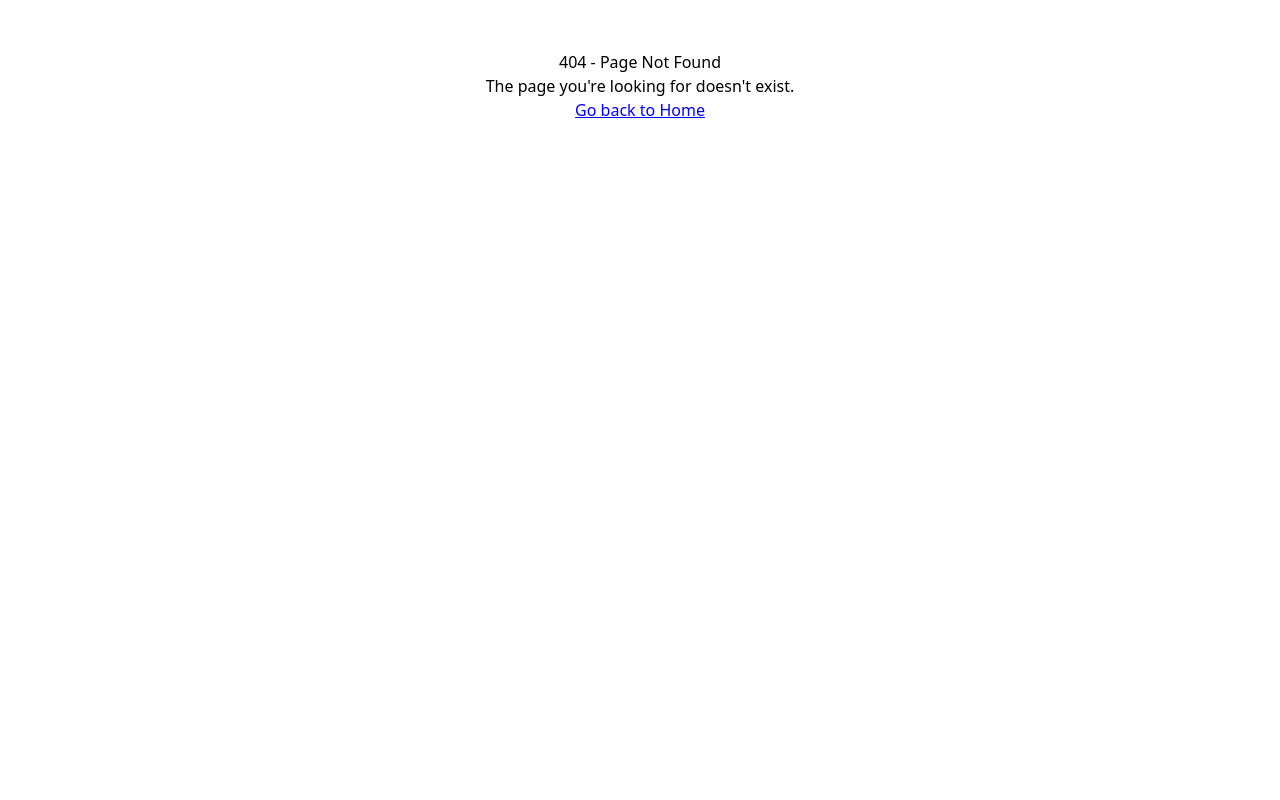
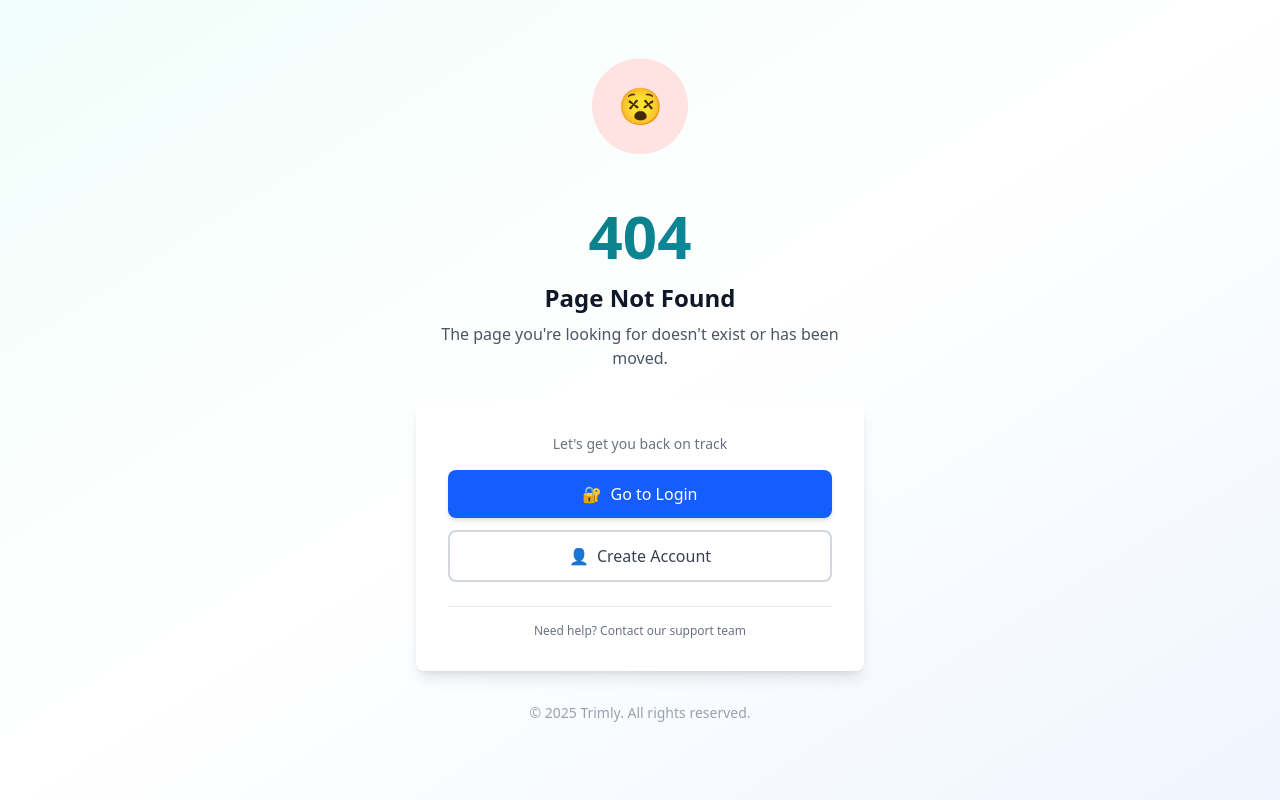
Before and after one commit to manku31/Trimly, a React (Vite) app in the folder frontend/: page / in a window 1280 px wide. Before the commit this address had no page. Built offline with nearby package versions, Linux system fonts and the light colour scheme.

Commit message:
Update error page

```diff
--- a/frontend/src/pages/ErrorPage.tsx
+++ b/frontend/src/pages/ErrorPage.tsx
@@ -2,12 +2,66 @@
 
 function ErrorPage() {
   return (
-    <div style={{ textAlign: "center", padding: "50px" }}>
-      <h1>404 - Page Not Found</h1>
-      <p>The page you're looking for doesn't exist.</p>
-      <Link to="/" style={{ color: "blue", textDecoration: "underline" }}>
-        Go back to Home
-      </Link>
+    <div className="min-h-screen bg-gradient-to-br from-teal-50 via-white to-blue-50 flex items-center justify-center py-12 px-4 sm:px-6 lg:px-8">
+      <div className="max-w-md w-full space-y-8 text-center">
+        {/* Error Icon */}
+        <div className="flex justify-center">
+          <div className="w-24 h-24 bg-red-100 rounded-full flex items-center justify-center animate-bounce-slow">
+            <span className="text-4xl">😵</span>
+          </div>
+        </div>
+
+        {/* Header */}
+        <div>
+          <h1 className="text-6xl font-bold gradient-text mb-4">404</h1>
+          <h2 className="text-2xl font-bold text-gray-900 mb-2">
+            Page Not Found
+          </h2>
+          <p className="text-gray-600">
+            The page you're looking for doesn't exist or has been moved.
+          </p>
+        </div>
+
+        {/* Action Card */}
+        <div className="bg-white rounded-lg shadow-lg p-8 space-y-6">
+          <div className="space-y-4">
+            <p className="text-gray-500 text-sm">Let's get you back on track</p>
+
+            {/* Navigation Buttons */}
+            <div className="space-y-3">
+              <Link
+                to="/barber/login"
+                className="w-full bg-blue-600 text-white px-6 py-3 rounded-lg hover:bg-blue-700 transition-all duration-300 transform hover:scale-105 flex items-center justify-center space-x-2 shadow-md hover:shadow-lg"
+              >
+                <span>🔐</span>
+                <span>Go to Login</span>
+              </Link>
+
+              <Link
+                to="/barber/signup"
+                className="w-full border-2 border-gray-300 text-gray-700 px-6 py-3 rounded-lg hover:border-gray-400 hover:bg-gray-50 transition-all duration-300 transform hover:scale-105 flex items-center justify-center space-x-2"
+              >
+                <span>👤</span>
+                <span>Create Account</span>
+              </Link>
+            </div>
+          </div>
+
+          {/* Help Section */}
+          <div className="pt-4 border-t border-gray-200">
+            <p className="text-xs text-gray-500">
+              Need help? Contact our support team
+            </p>
+          </div>
+        </div>
+
+        {/* Footer */}
+        <div className="text-center">
+          <p className="text-gray-400 text-sm">
+            © 2025 Trimly. All rights reserved.
+          </p>
+        </div>
+      </div>
     </div>
   );
 }
```
